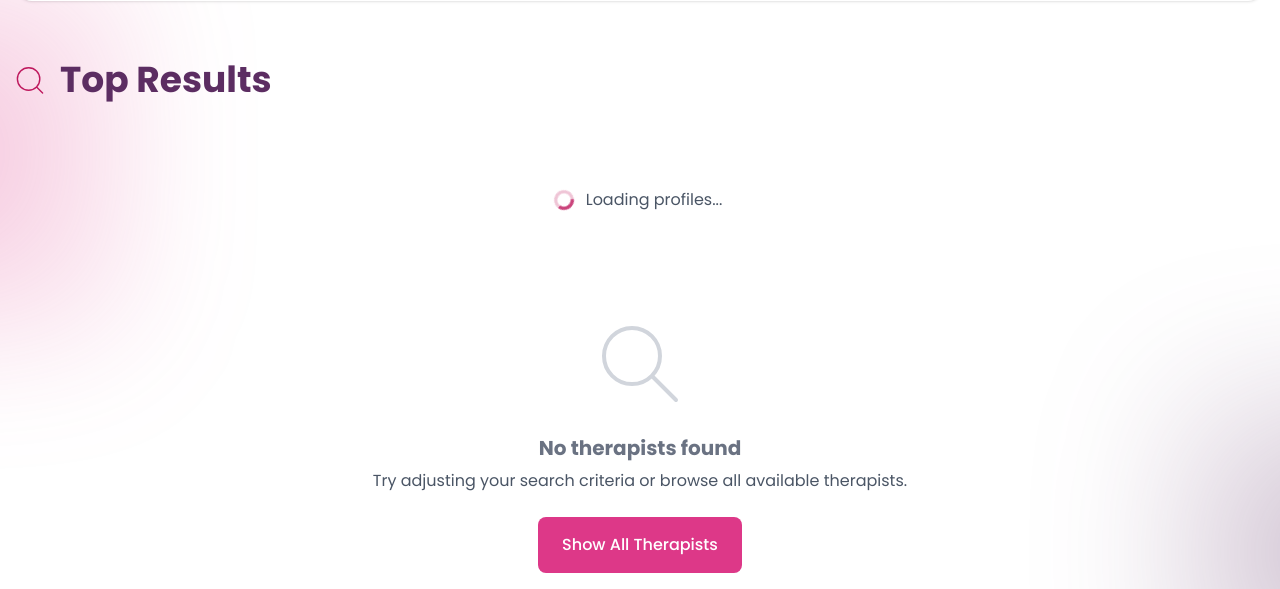
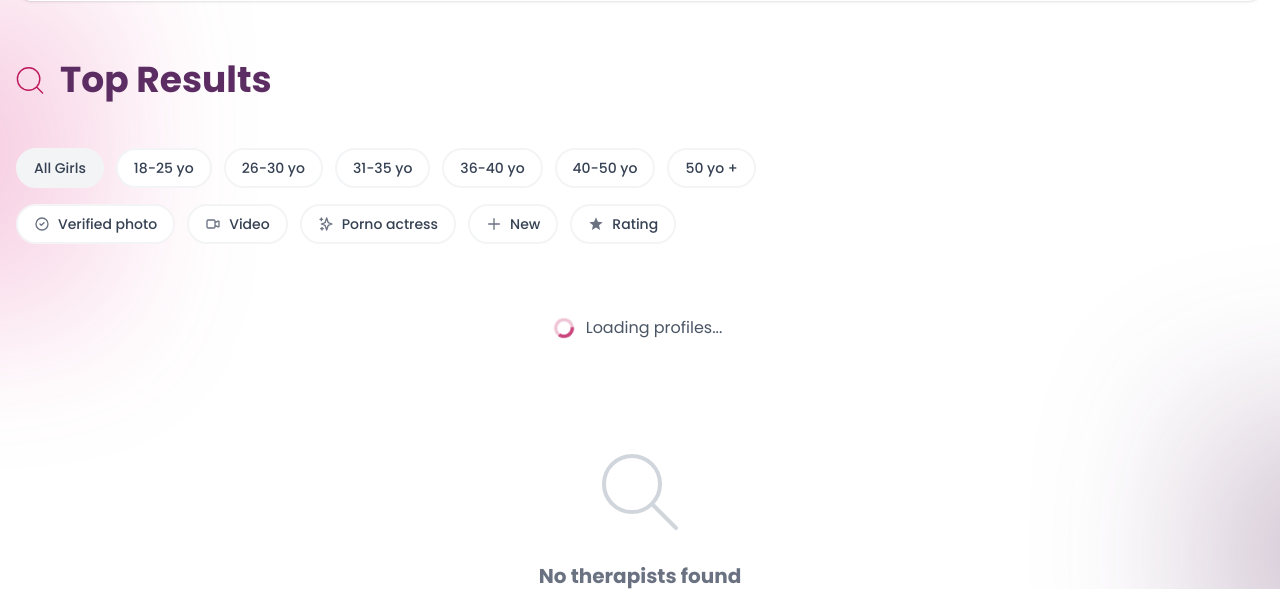
Before and after one commit to Stanektechcz/Zasukejsicz, a Laravel app: page / in a window 1280 px wide. Shown: the part 768-1357 px from the top of the page. Run offline with Laravel 12, Linux system fonts and the light colour scheme; tables that the repository leaves empty hold one stand-in row (values such as "Sample post"); style sheets or scripts are compiled from the project's sources; parts of the project's set-up code (start-up, migrations or seed data) failed here and were passed over; some libraries are stand-ins or nearby versions.

Commit message:
pills filters

```diff
--- a/app/Livewire/ProfileList.php
+++ b/app/Livewire/ProfileList.php
@@ -20,11 +20,25 @@
     public $ageMax = '';
     public $verified = false;
 
+    // Quick filter properties
+    public $ageGroup = ''; // '18-25', '26-30', '31-35', '36-40', '40-50', '50+'
+    public $hasVerifiedPhoto = false;
+    public $hasVideo = false;
+    public $isPornActress = false;
+    public $isNew = false; // profiles created in last 7 days
+    public $hasRating = false; // profiles with rating/reviews
+
     protected $queryString = [
         'city' => ['except' => ''],
         'ageMin' => ['except' => '', 'as' => 'age_min'],
         'ageMax' => ['except' => '', 'as' => 'age_max'],
         'verified' => ['except' => false],
+        'ageGroup' => ['except' => '', 'as' => 'age'],
+        'hasVerifiedPhoto' => ['except' => false, 'as' => 'verified_photo'],
+        'hasVideo' => ['except' => false, 'as' => 'video'],
+        'isPornActress' => ['except' => false, 'as' => 'actress'],
+        'isNew' => ['except' => false, 'as' => 'new'],
+        'hasRating' => ['except' => false, 'as' => 'rated'],
     ];
 
     public function mount()
@@ -34,6 +48,14 @@
         $this->ageMin = request('age_min', '');
         $this->ageMax = request('age_max', '');
         $this->verified = request()->boolean('verified');
+
+        // Set quick filters from URL
+        $this->ageGroup = request('age', '');
+        $this->hasVerifiedPhoto = request()->boolean('verified_photo');
+        $this->hasVideo = request()->boolean('video');
+        $this->isPornActress = request()->boolean('actress');
+        $this->isNew = request()->boolean('new');
+        $this->hasRating = request()->boolean('rated');
     }
 
     /**
@@ -58,8 +80,62 @@
 
     public function resetFilters()
     {
-        $this->reset(['city', 'ageMin', 'ageMax', 'verified']);
+        $this->reset(['city', 'ageMin', 'ageMax', 'verified', 'ageGroup', 'hasVerifiedPhoto', 'hasVideo', 'isPornActress', 'isNew', 'hasRating']);
         $this->resetPage();
+    }
+
+    /**
+     * Toggle quick filter methods
+     */
+    public function toggleAgeGroup($group)
+    {
+        $this->ageGroup = $this->ageGroup === $group ? '' : $group;
+        $this->resetPage();
+    }
+
+    public function toggleVerifiedPhoto()
+    {
+        $this->hasVerifiedPhoto = !$this->hasVerifiedPhoto;
+        $this->resetPage();
+    }
+
+    public function toggleVideo()
+    {
+        $this->hasVideo = !$this->hasVideo;
+        $this->resetPage();
+    }
+
+    public function togglePornActress()
+    {
+        $this->isPornActress = !$this->isPornActress;
+        $this->resetPage();
+    }
+
+    public function toggleNew()
+    {
+        $this->isNew = !$this->isNew;
+        $this->resetPage();
+    }
+
+    public function toggleRating()
+    {
+        $this->hasRating = !$this->hasRating;
+        $this->resetPage();
+    }
+
+    /**
+     * Get active filters count for UI
+     */
+    public function getActiveFiltersCountProperty()
+    {
+        $count = 0;
+        if ($this->ageGroup) $count++;
+        if ($this->hasVerifiedPhoto) $count++;
+        if ($this->hasVideo) $count++;
+        if ($this->isPornActress) $count++;
+        if ($this->isNew) $count++;
+        if ($this->hasRating) $count++;
+        return $count;
     }
 
     public function getProfilesProperty()
@@ -70,7 +146,7 @@
             ->select($this->getPublicProfileColumns())
             ->orderBy('created_at', 'desc');
 
-        // Apply filters
+        // Apply search filters (from search component)
         if ($this->city) {
             $query->where('city', 'like', '%' . $this->city . '%');
         }
@@ -87,7 +163,64 @@
             $query->verified();
         }
 
+        // Apply quick filters
+        if ($this->ageGroup) {
+            $this->applyAgeGroupFilter($query, $this->ageGroup);
+        }
+
+        if ($this->hasVerifiedPhoto) {
+            $query->verified();
+        }
+
+        if ($this->hasVideo) {
+            // Assuming videos are stored as media with specific collection
+            $query->whereHas('media', function($q) {
+                $q->where('collection_name', 'videos');
+            });
+        }
+
+        // if ($this->isPornActress) {
+        //     // This could be a profile field or tag system
+        //     $query->where('is_porn_actress', true);
+        // }
+
+        if ($this->isNew) {
+            $query->where('created_at', '>=', now()->subDays(7));
+        }
+
+        if ($this->hasRating) {
+            // Assuming there's a reviews/ratings relationship
+            $query->whereHas('reviews');
+        }
+
         return $query->paginate($this->perPage);
+    }
+
+    /**
+     * Apply age group filter logic
+     */
+    private function applyAgeGroupFilter($query, $ageGroup)
+    {
+        switch ($ageGroup) {
+            case '18-25':
+                $query->whereBetween('age', [18, 25]);
+                break;
+            case '26-30':
+                $query->whereBetween('age', [26, 30]);
+                break;
+            case '31-35':
+                $query->whereBetween('age', [31, 35]);
+                break;
+            case '36-40':
+                $query->whereBetween('age', [36, 40]);
+                break;
+            case '40-50':
+                $query->whereBetween('age', [40, 50]);
+                break;
+            case '50+':
+                $query->where('age', '>=', 50);
+                break;
+        }
     }
 
     public function render()
--- a/resources/views/livewire/profile-form.blade.php
+++ b/resources/views/livewire/profile-form.blade.php
@@ -291,6 +291,7 @@
                 </div>
 
                 <!-- Public Profile Toggle -->
+                <!--
                 <div class="flex items-center justify-between">
                     <div>
                         <label for="is_public" class="text-sm font-medium text-gray-700">{{ __('front.profiles.form.public') }}</label>
@@ -301,7 +302,7 @@
                         id="is_public"
                         wire-model="is_public"
                         :checked="$is_public" />
-                </div>
+                </div> -->
             </div>
             @endif
         </div>
--- a/resources/views/livewire/profile-list.blade.php
+++ b/resources/views/livewire/profile-list.blade.php
@@ -2,6 +2,87 @@
     <div class="mt-20 py-12 flex items-center gap-4">
         <x-icons name="search" class="w-7 h-7 text-primary-600" />
         <h1 class="text-4xl font-bold text-secondary">{{ __('front.profiles.list.topresults') }}</h1>
+    </div>
+
+    <!-- Quick Filters -->
+    <div class="mb-8">
+        <!-- Age Group Filters -->
+        <div class="flex flex-wrap gap-3 mb-4">
+            <!-- All Girls Filter -->
+            <button wire:click="toggleAgeGroup('')"
+                    class="inline-flex items-center px-4 py-2 rounded-full text-sm font-medium transition-all duration-200 border-2 {{ $ageGroup === '' ? 'border-gray-100 text-gray-700 bg-gray-100' : 'border-gray-100 text-gray-700 bg-white' }} hover:border-gray-200">
+                <x-icons name="users" class="w-4 h-4 mr-2 {{ $ageGroup === '' ? 'text-primary' : 'text-gray-500' }}" />
+                All Girls
+            </button>
+
+            @foreach(['18-25' => '18-25 yo', '26-30' => '26-30 yo', '31-35' => '31-35 yo', '36-40' => '36-40 yo', '40-50' => '40-50 yo', '50+' => '50 yo +'] as $value => $label)
+            <button wire:click="toggleAgeGroup('{{ $value }}')"
+                    class="inline-flex items-center px-4 py-2 rounded-full text-sm font-medium transition-all duration-200 border-2 {{ $ageGroup === $value ? 'border-gray-100 text-gray-700 bg-gray-100' : 'border-gray-100 text-gray-700 bg-white' }} hover:border-gray-200">
+                {{ $label }}
+            </button>
+            @endforeach
+        </div>
+
+        <!-- Feature Filters -->
+        <div class="flex flex-wrap gap-3">
+            <!-- Verified Photo Filter -->
+            <button wire:click="toggleVerifiedPhoto"
+                    class="inline-flex items-center px-4 py-2 rounded-full text-sm font-medium transition-all duration-200 border-2 {{ $hasVerifiedPhoto ? 'border-gray-100 text-gray-700 bg-gray-100' : 'border-gray-100 text-gray-700 bg-white' }} hover:border-gray-200">
+                <svg class="w-4 h-4 mr-2 {{ $hasVerifiedPhoto ? 'text-primary' : 'text-gray-500' }}" fill="none" stroke="currentColor" viewBox="0 0 24 24">
+                    <path stroke-linecap="round" stroke-linejoin="round" stroke-width="2" d="M9 12l2 2 4-4m6 2a9 9 0 11-18 0 9 9 0 0118 0z"></path>
+                </svg>
+                Verified photo
+            </button>
+
+            <!-- Video Filter -->
+            <button wire:click="toggleVideo"
+                    class="inline-flex items-center px-4 py-2 rounded-full text-sm font-medium transition-all duration-200 border-2 {{ $hasVideo ? 'border-gray-100 text-gray-700 bg-gray-100' : 'border-gray-100 text-gray-700 bg-white' }} hover:border-gray-200">
+                <svg class="w-4 h-4 mr-2 {{ $hasVideo ? 'text-primary' : 'text-gray-500' }}" fill="none" stroke="currentColor" viewBox="0 0 24 24">
+                    <path stroke-linecap="round" stroke-linejoin="round" stroke-width="2" d="M15 10l4.553-2.276A1 1 0 0121 8.618v6.764a1 1 0 01-1.447.894L15 14M5 18h8a2 2 0 002-2V8a2 2 0 00-2-2H5a2 2 0 00-2 2v8a2 2 0 002 2z"></path>
+                </svg>
+                Video
+            </button>
+
+            <!-- Porn Actress Filter -->
+            <button wire:click="togglePornActress"
+                    class="inline-flex items-center px-4 py-2 rounded-full text-sm font-medium transition-all duration-200 border-2 {{ $isPornActress ? 'border-gray-100 text-gray-700 bg-gray-100' : 'border-gray-100 text-gray-700 bg-white' }} hover:border-gray-200">
+                <svg class="w-4 h-4 mr-2 {{ $isPornActress ? 'text-primary' : 'text-gray-500' }}" fill="none" stroke="currentColor" viewBox="0 0 24 24">
+                    <path stroke-linecap="round" stroke-linejoin="round" stroke-width="2" d="M5 3v4M3 5h4M6 17v4m-2-2h4m5-16l2.286 6.857L21 12l-5.714 2.143L13 21l-2.286-6.857L5 12l5.714-2.143L13 3z"></path>
+                </svg>
+                Porno actress
+            </button>
+
+            <!-- New Filter -->
+            <button wire:click="toggleNew"
+                    class="inline-flex items-center px-4 py-2 rounded-full text-sm font-medium transition-all duration-200 border-2 {{ $isNew ? 'border-gray-100 text-gray-700 bg-gray-100' : 'border-gray-100 text-gray-700 bg-white' }} hover:border-gray-200">
+                <svg class="w-4 h-4 mr-2 {{ $isNew ? 'text-primary' : 'text-gray-500' }}" fill="none" stroke="currentColor" viewBox="0 0 24 24">
+                    <path stroke-linecap="round" stroke-linejoin="round" stroke-width="2" d="M12 4v16m8-8H4"></path>
+                </svg>
+                New
+            </button>
+
+            <!-- Rating Filter -->
+            <button wire:click="toggleRating"
+                    class="inline-flex items-center px-4 py-2 rounded-full text-sm font-medium transition-all duration-200 border-2 {{ $hasRating ? 'border-gray-100 text-gray-700 bg-gray-100' : 'border-gray-100 text-gray-700 bg-white' }} hover:border-gray-200">
+                <svg class="w-4 h-4 mr-2 {{ $hasRating ? 'text-primary' : 'text-gray-500' }}" fill="currentColor" viewBox="0 0 24 24">
+                    <path d="M12 17.27L18.18 21l-1.64-7.03L22 9.24l-7.19-.61L12 2 9.19 8.63 2 9.24l5.46 4.73L5.82 21z"></path>
+                </svg>
+                Rating
+            </button>
+        </div>
+
+        <!-- Active Filters Count & Clear -->
+        @if($this->activeFiltersCount > 0)
+        <div class="mt-4 flex items-center justify-between">
+            <span class="text-sm text-gray-600">
+                {{ $this->activeFiltersCount }} filter(s) active
+            </span>
+            <button wire:click="resetFilters"
+                    class="text-sm text-primary hover:text-primary-700 font-medium">
+                Clear all filters
+            </button>
+        </div>
+        @endif
     </div>
 
 
```
